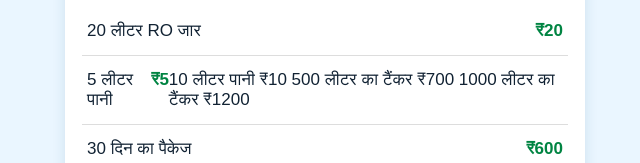
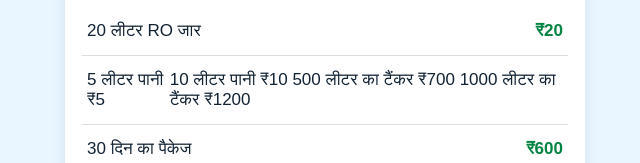
Before and after one commit to anandkumarsuman090-wq/Samart-water-aap, a plain HTML site: page index.html in a window 1280 px wide. Shown: the part 637-800 px from the top of the page, 315-955 px from the left. Drawn offline with Linux system fonts and the light colour scheme.

Commit message:
Update product listings in index.html
Signed-off-by: Samart water  <anandkumarsuman090@gmail.com>

```diff
--- a/index.html
+++ b/index.html
@@ -159,11 +159,15 @@ href="https://wa.me/918210335621">
 <span class="price">₹20</span>
 </div>
 <div class="product">
-<span>5 लीटर पानी</span>
-<span class="price">₹5</span>
+
+<span>5 लीटर पानी ₹5</span>
+
  10 लीटर पानी ₹10
+
 500 लीटर का टैंकर ₹700
+
  1000 लीटर का टैंकर ₹1200
+
 
 </div>
 <div class="product">
```
